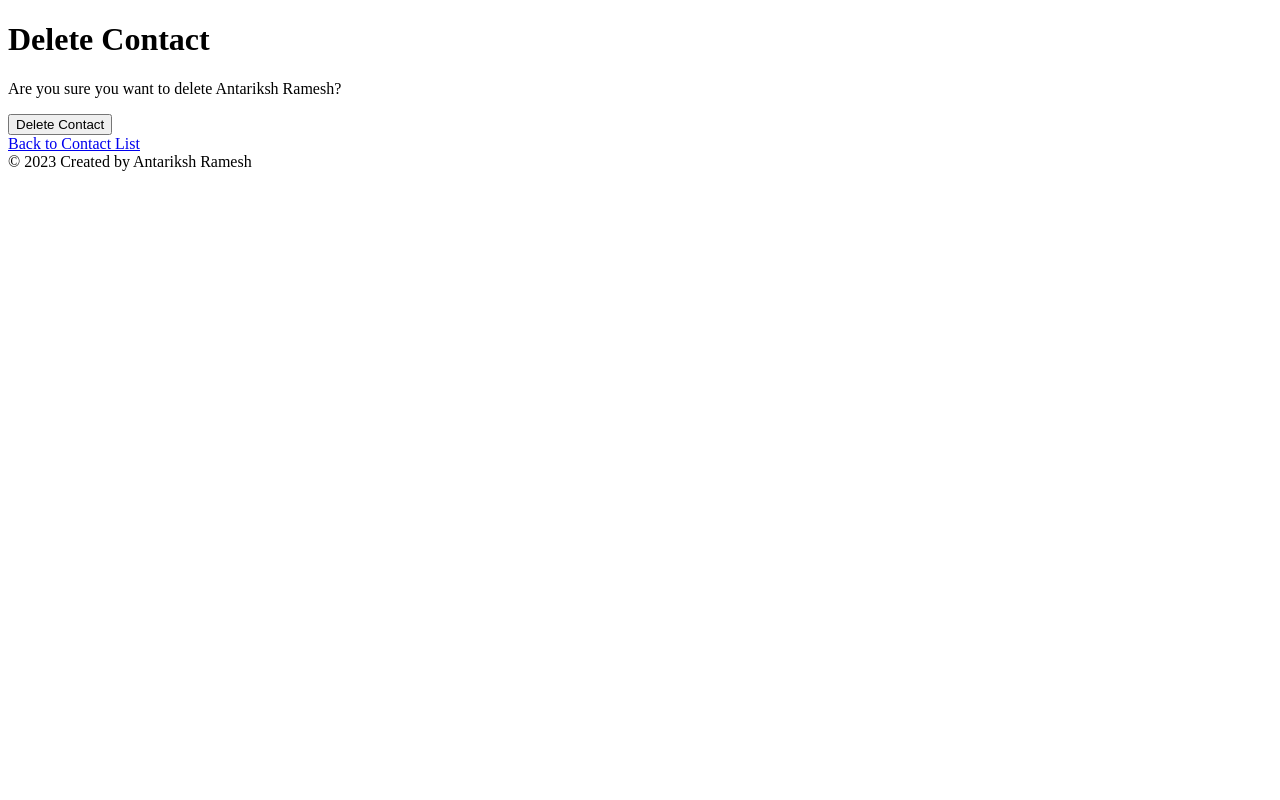
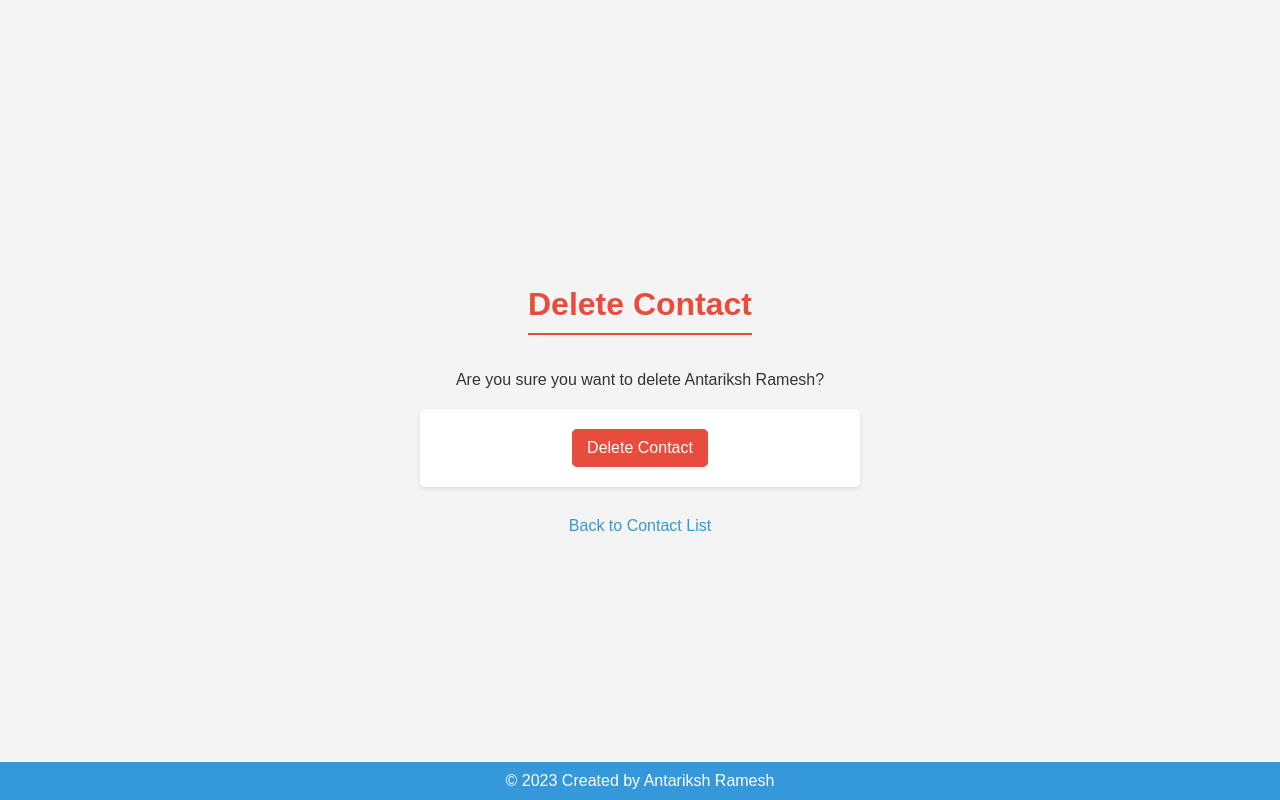
Before and after one commit to Antariksh-Ramesh/Antariksh_Ramesh, a Django app: page /contacts/5/delete/ in a window 1280 px wide. Run offline with Django 5.2, Linux system fonts and the light colour scheme; data comes from the database, SQL or seed files in the repository.

Commit message:
contact delete with design

```diff
--- a/Contact_details/Templates/Contact_details/contact_delete.html
+++ b/Contact_details/Templates/Contact_details/contact_delete.html
@@ -4,6 +4,78 @@
 <head>
     <meta charset="UTF-8">
     <title>Delete Contact</title>
+    <style>
+        body {
+            font-family: Arial, sans-serif;
+            background-color: #f4f4f4;
+            display: flex;
+            flex-direction: column;
+            align-items: center;
+            justify-content: center;
+            height: 100vh;
+            margin: 0;
+        }
+
+        h1 {
+            color: #e74c3c;
+            border-bottom: 2px solid #e74c3c;
+            padding-bottom: 10px;
+            text-align: center;
+            margin-bottom: 20px;
+        }
+
+        p {
+            margin-bottom: 20px;
+            color: #333;
+            text-align: center;
+        }
+
+        form {
+            background-color: #fff;
+            padding: 20px;
+            border-radius: 5px;
+            box-shadow: 0 2px 4px rgba(0, 0, 0, 0.1);
+            width: 400px;
+            margin-bottom: 20px;
+            text-align: center;
+        }
+
+        button {
+            background-color: #e74c3c;
+            color: #fff;
+            padding: 10px 15px;
+            border: none;
+            border-radius: 5px;
+            font-size: 16px;
+            cursor: pointer;
+        }
+
+        button:hover {
+            background-color: #c0392b;
+        }
+
+        a {
+            color: #3498db;
+            text-decoration: none;
+            display: block;
+            margin-top: 10px;
+            text-align: center;
+        }
+
+        a:hover {
+            text-decoration: underline;
+        }
+
+        footer {
+            position: fixed;
+            bottom: 0;
+            width: 100%;
+            text-align: center;
+            padding: 10px;
+            background-color: #3498db;
+            color: #fff;
+        }
+    </style>
 </head>
 <body>
     <h1>Delete Contact</h1>
```
Also changed, not shown: Contact_details/Templates/Contact_details/contact_list.html (line endings or trailing spaces).
